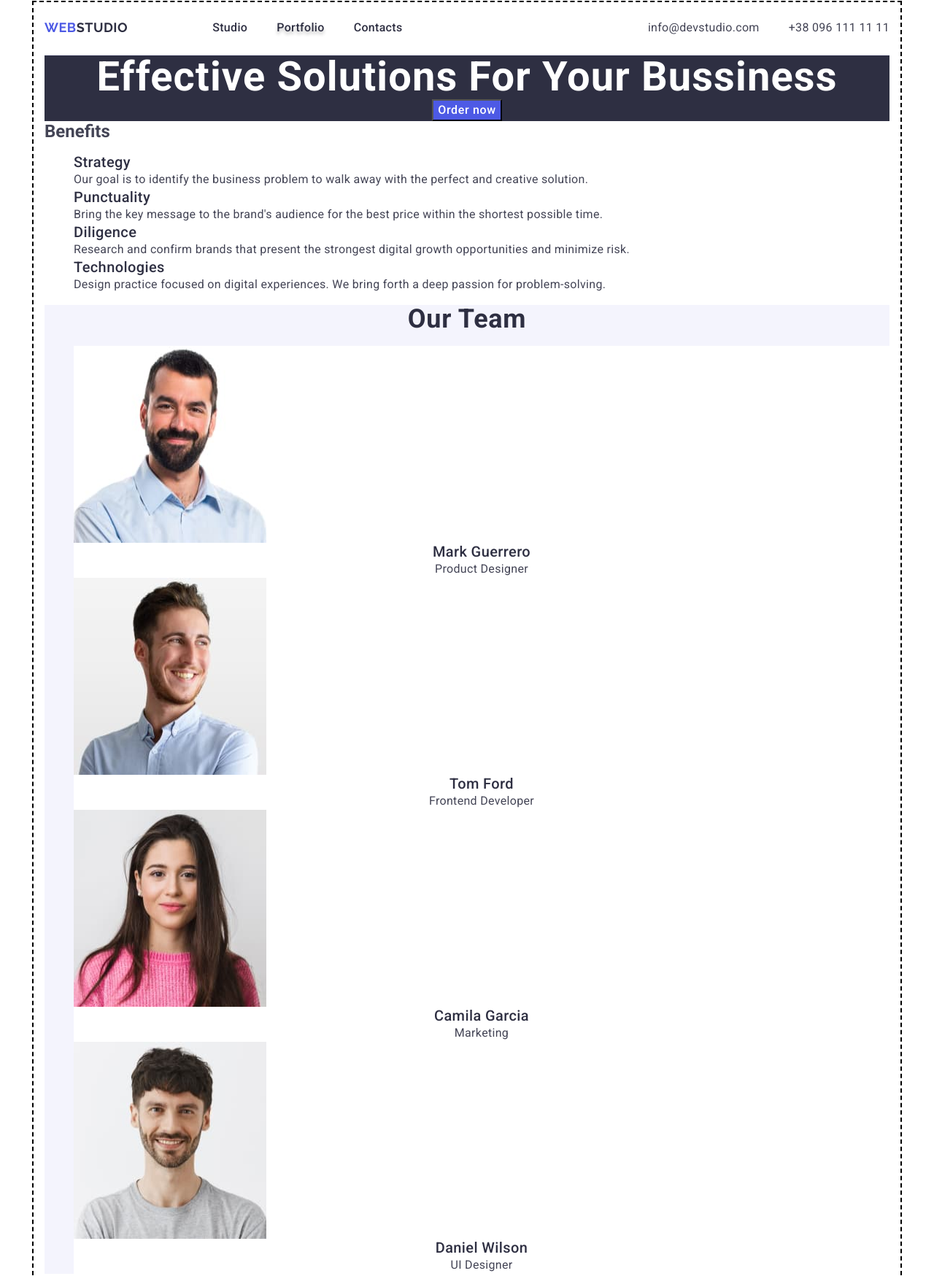
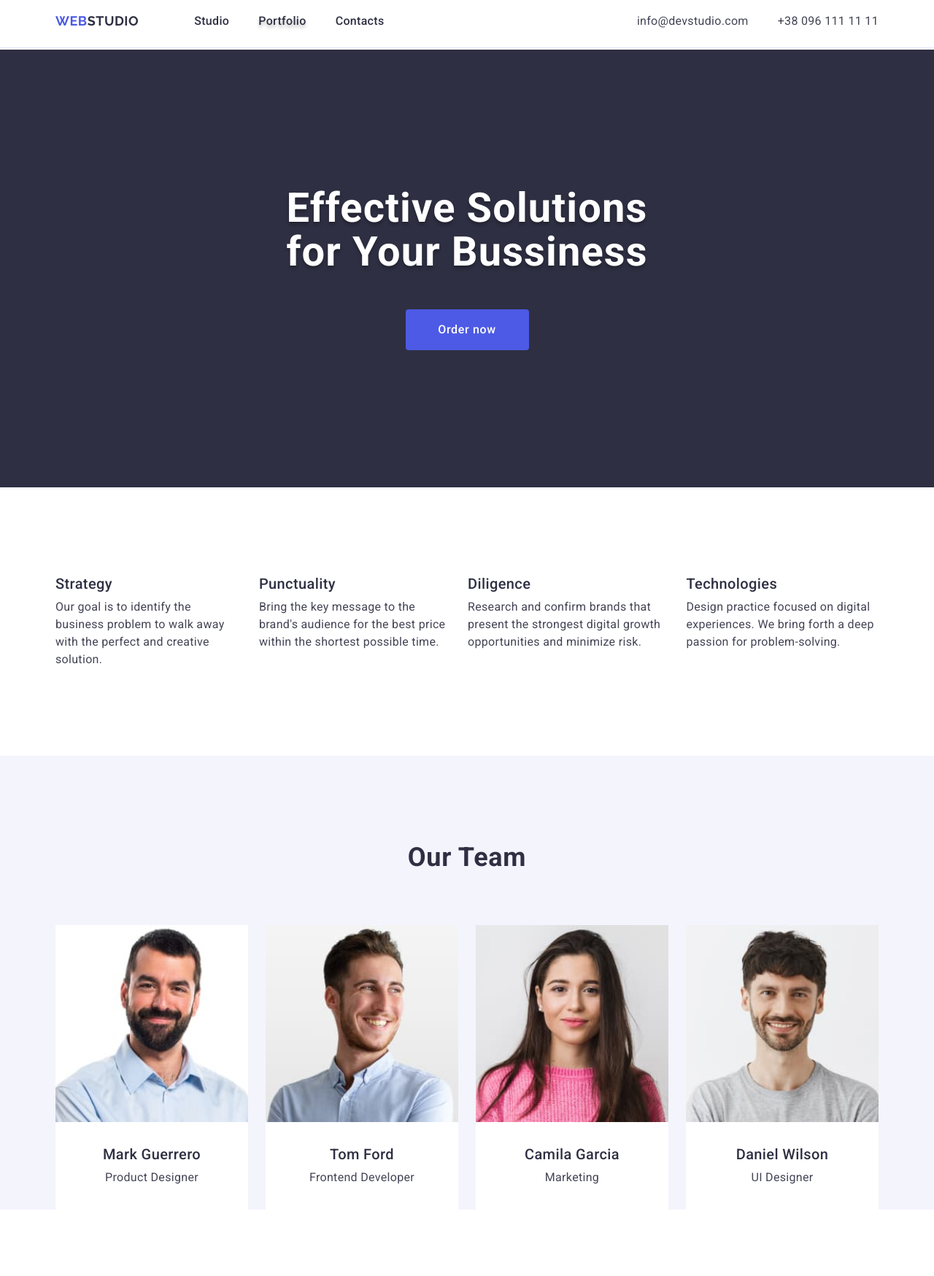
Before and after one commit to spa-sam/goit-markup-hw-03, a plain HTML site: page index.html in a window 1280 px wide. Shown: the part 7-1756 px from the top of the page at 73% size. Drawn offline with nearby package versions, Linux system fonts and the light colour scheme.

Commit message:
progress

```diff
--- a/css/styles.css
+++ b/css/styles.css
@@ -33,7 +33,7 @@ p {
   margin-bottom: 0;
 }
 
-li,
+ul,
 ol {
   margin-top: 0;
   margin-bottom: 0;
@@ -43,6 +43,7 @@ ol {
 img {
   display: block;
   max-width: 100%;
+  object-fit: cover;
 }
 
 .container {
@@ -51,16 +52,22 @@ img {
   padding-right: 15px;
   margin-left: auto;
   margin-right: auto;
-  border: 2px dashed black;
 }
 
 /* ======================= Header styles ======================= */
 
 .page-header {
   width: 100%;
-  height: 72px;
+  padding-top: 24px;
+  padding-bottom: 24px;
   background-color: var(--primary-white-color);
   border-bottom: 1px solid #e7e9fc;
+  margin-bottom: 2px;
+}
+
+.page-header-container {
+  display: flex;
+  align-items: center;
 }
 
 .head-logo {
@@ -71,6 +78,7 @@ img {
   color: #4d5ae5;
   line-height: 1.17;
   letter-spacing: 0.03em;
+  margin-right: 76px;
 }
 
 .logo-head {
@@ -81,38 +89,29 @@ img {
   color: #404bbf;
 }
 
-.head-logo,
-.logo-head {
-  padding-top: 24px;
-  padding-bottom: 24px;
-}
-
 .head-address {
   font-style: normal;
   margin-left: auto;
 }
 
 /* Navigation styles */
+
 .page-nav {
   display: flex;
   align-items: center;
+  /* justify-content: space-between; */
 }
 
 .contact-list {
   display: flex;
-  margin-left: auto;
 }
 
 .menu {
   display: flex;
-  margin-left: 76px;
 }
 .menu .text {
   text-shadow: 0px 4px 4px rgba(0, 0, 0, 0.25);
 }
-/* .menu .item + .item {
-  margin-left: 40px;
-} */
 
 .menu,
 .contact-list {
@@ -129,10 +128,6 @@ img {
 .menu .link:focus {
   color: #404bbf;
 }
-
-/* .contact-list .item + .item {
-  margin-left: 40px;
-} */
 
 .contact-list .link {
   font-size: 16px;
@@ -151,13 +146,23 @@ img {
   background-color: #2e2f42;
   color: #ffffff;
   text-align: center;
+  padding-top: 188px;
+  padding-bottom: 188px;
 }
 .hero-title {
   color: #ffffff;
+  text-shadow: 0px 4px 4px rgba(0, 0, 0, 0.25);
+  text-align: center;
   font-size: 56px;
   line-height: 1.07;
-  letter-spacing: 0.02em;
+  letter-spacing: 1.12px;
+  margin-left: auto;
+  margin-right: auto;
+  max-width: 496px;
+  font-weight: 700;
+  margin-bottom: 48px;
 }
+
 .hero-button {
   font-weight: 500;
   font-size: 16px;
@@ -165,6 +170,12 @@ img {
   background-color: #4d5ae5;
   line-height: 1.5;
   letter-spacing: 0.04em;
+  padding: 16px 32px;
+  border: none;
+  border-radius: 4px;
+  min-width: 169px;
+  margin-left: auto;
+  margin-right: auto;
 }
 .hero-button:hover,
 .hero-button:focus {
@@ -172,6 +183,26 @@ img {
 }
 
 /* Benefits section styles */
+.visually-hidden {
+  position: absolute;
+  width: 1px;
+  height: 1px;
+  margin: -1px;
+  border: 0;
+  padding: 0;
+  white-space: nowrap;
+  clip-path: inset(100%);
+  clip: rect(0 0 0 0);
+  overflow: hidden;
+}
+
+.benefits {
+  margin-top: 120px;
+}
+.benefits-list {
+  display: flex;
+  column-gap: 24px;
+}
 
 .benefits-list-title {
   font-weight: 500;
@@ -179,7 +210,9 @@ img {
   line-height: 1.2;
   letter-spacing: 0.02em;
   color: #2e2f42;
+  padding-bottom: 8px;
 }
+
 .benefits-list-text {
   line-height: 1.5;
   letter-spacing: 0.02em;
@@ -189,7 +222,13 @@ img {
 
 .team {
   background-color: #f4f4fd;
+  margin-top: 120px;
 }
+.team-list {
+  display: flex;
+  column-gap: 24px;
+}
+
 .team-title {
   text-align: center;
   font-size: 36px;
@@ -197,6 +236,13 @@ img {
   letter-spacing: 0.02em;
   text-transform: capitalize;
   color: #2e2f42;
+  padding-top: 120px;
+  padding-bottom: 72px;
+}
+
+.team-member .discription {
+  margin-top: 32px;
+  margin-bottom: 32px;
 }
 
 .team-member {
@@ -213,17 +259,30 @@ img {
 .team-member-text {
   line-height: 1.5;
   letter-spacing: 0.02em;
+  margin-top: 8px;
 }
 
 /* Portfolio section styles */
+.portfolio {
+  margin-top: 120px;
+}
 
 .portfolio-title {
+  padding-top: 120px;
+  padding-bottom: 72px;
   text-align: center;
   font-size: 36px;
   line-height: 1.11;
   letter-spacing: 0.02em;
   text-transform: capitalize;
   color: #2e2f42;
+}
+
+.portfolio-list {
+  display: flex;
+  flex-wrap: wrap;
+  column-gap: 24px;
+  row-gap: 48px;
 }
 .portfolio-list-item {
   text-align: center;
@@ -266,11 +325,3 @@ img {
   color: #f4f4fd;
   line-height: 1.5;
 }
-
-/* tamp
-
-box-sizing: border-box;  //for end size of the box
-
-
-
-*/
--- a/index.html
+++ b/index.html
@@ -11,8 +11,11 @@
       rel="stylesheet"
     />
     <link
-      rel="preconnect"
-      href="https://cdnjs.cloudflare.com/ajax/libs/modern-normalize/2.0.0/modern-normalize.css"
+      rel="stylesheet"
+      href="https://cdnjs.cloudflare.com/ajax/libs/modern-normalize/2.0.0/modern-normalize.min.css"
+      integrity="sha512-4xo8blKMVCiXpTaLzQSLSw3KFOVPWhm/TRtuPVc4WG6kUgjH6J03IBuG7JZPkcWMxJ5huwaBpOpnwYElP/m6wg=="
+      crossorigin="anonymous"
+      referrerpolicy="no-referrer"
     />
     <!-- Styles connect again -->
     <link rel="stylesheet" href="./css/styles.css" />
@@ -20,13 +23,11 @@
   </head>
   <body>
     <!--Page's header-->
-    <div class="container">
+
     <header class="page-header">
-        <div class="page-nav">
+      <div class="container page-header-container">
         <nav class="page-nav">
-            <a class="head-logo link" href="./index.html"
-              >WEB<span class="logo-head">Studio</span></a
-            >
+          <a class="head-logo link" href="./index.html">WEB<span class="logo-head">Studio</span></a>
           <ul class="menu list">
             <li class="item"><a class="link" href="./index.html">Studio</a></li>
             <li class="item text"><a class="link" href="">Portfolio</a></li>
@@ -50,13 +51,15 @@
 
     <main class="main-info">
       <!--- Hero & benetits section -->
-
       <section class="hero section">
-          <h1 class="hero-title">Effective Solutions For Your Bussiness</h1>
+        <div class="container">
+          <h1 class="hero-title">Effective Solutions for Your Bussiness</h1>
           <button class="hero-button button" type="button">Order now</button>
+        </div>
       </section>
       <section class="benefits section">
-          <h2 class="benefit-title">Benefits</h2>
+        <div class="container">
+          <h2 class="benefit-title visually-hidden">Benefits</h2>
           <ul class="benefits-list list">
             <li class="benefits-list-item">
               <h3 class="benefits-list-title">Strategy</h3>
@@ -87,11 +90,13 @@
               </p>
             </li>
           </ul>
+        </div>
       </section>
 
       <!-- Team section -->
 
       <section class="team section">
+        <div class="container">
           <h2 class="team-title">Our Team</h2>
           <ul class="team-list list">
             <li class="team-member">
@@ -102,8 +107,10 @@
                 width="264"
                 height="270"
               />
+              <div class="discription">
                 <h3 class="team-members-name">Mark Guerrero</h3>
                 <p class="team-member-text">Product Designer</p>
+              </div>
             </li>
             <li class="team-member">
               <img
@@ -113,8 +120,10 @@
                 width="264"
                 height="270"
               />
+              <div class="discription">
                 <h3 class="team-members-name">Tom Ford</h3>
                 <p class="team-member-text">Frontend Developer</p>
+              </div>
             </li>
             <li class="team-member">
               <img
@@ -124,8 +133,10 @@
                 width="264"
                 height="270"
               />
+              <div class="discription">
                 <h3 class="team-members-name">Camila Garcia</h3>
                 <p class="team-member-text">Marketing</p>
+              </div>
             </li>
             <li class="team-member">
               <img
@@ -135,15 +146,19 @@
                 width="264"
                 height="270"
               />
+              <div class="discription">
                 <h3 class="team-members-name">Daniel Wilson</h3>
                 <p class="team-member-text">UI Designer</p>
+              </div>
             </li>
           </ul>
+        </div>
       </section>
 
       <!-- Section portfolio-->
 
       <section class="portfolio section">
+        <div class="container">
           <h2 class="portfolio-title">Our Portfolio</h2>
           <ul class="portfolio-list list">
             <li class="portfolio-list-item">
@@ -213,18 +228,20 @@
               <p class="portfolio-text">Marketing</p>
             </li>
           </ul>
+        </div>
       </section>
     </main>
 
     <!--Footer-->
 
     <footer class="page-footer">
+      <div class="container">
         <a class="foot-logo link" href="./index.html">WEB<span class="logo-part">Studio</span></a>
         <p class="foot-text">
           Increase the flow of customers and sales for your business with digital marketing & growth
           solutions.
         </p>
+      </div>
     </footer>
-    </div>
   </body>
 </html>
```
Lines whose indentation alone changed are shown as unchanged.
